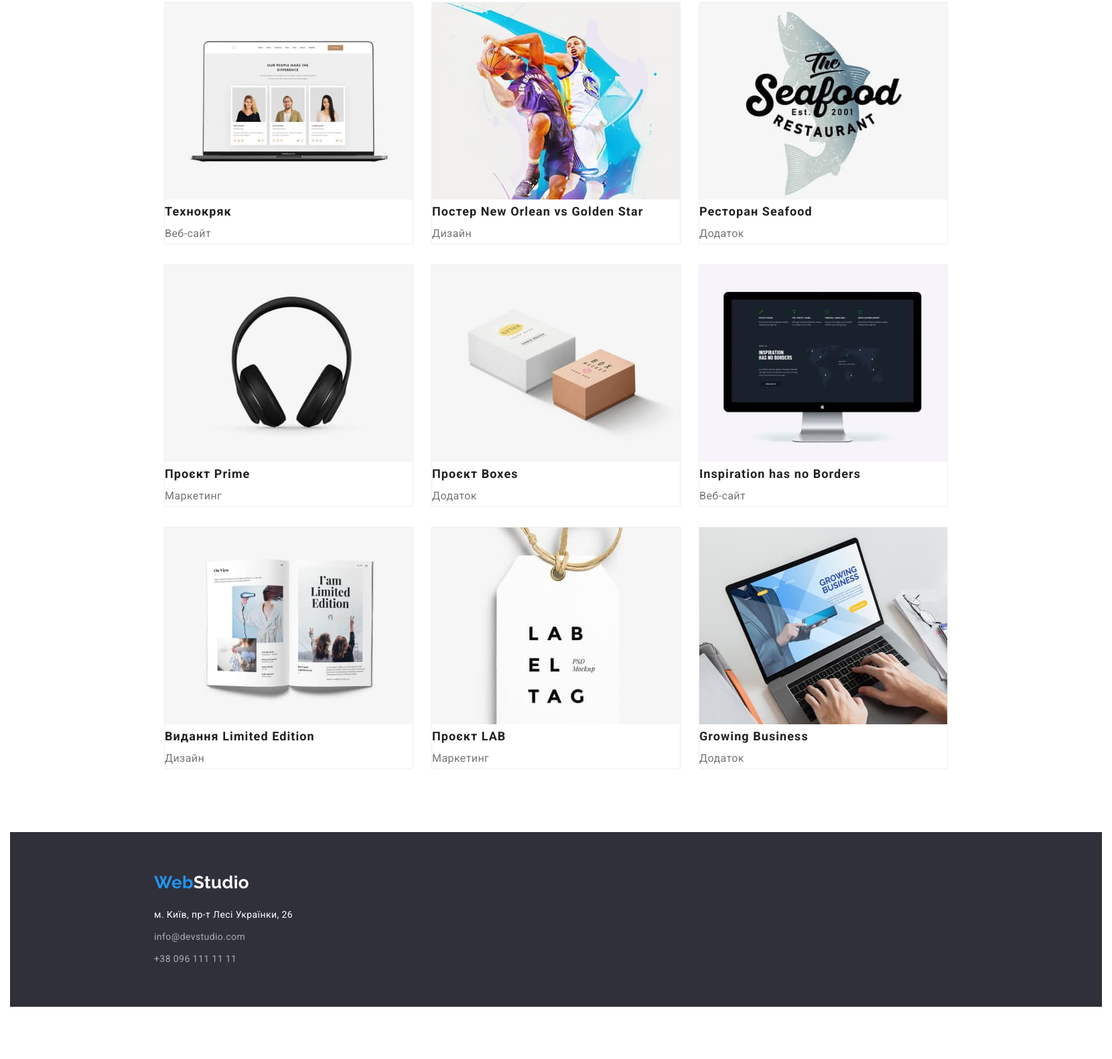
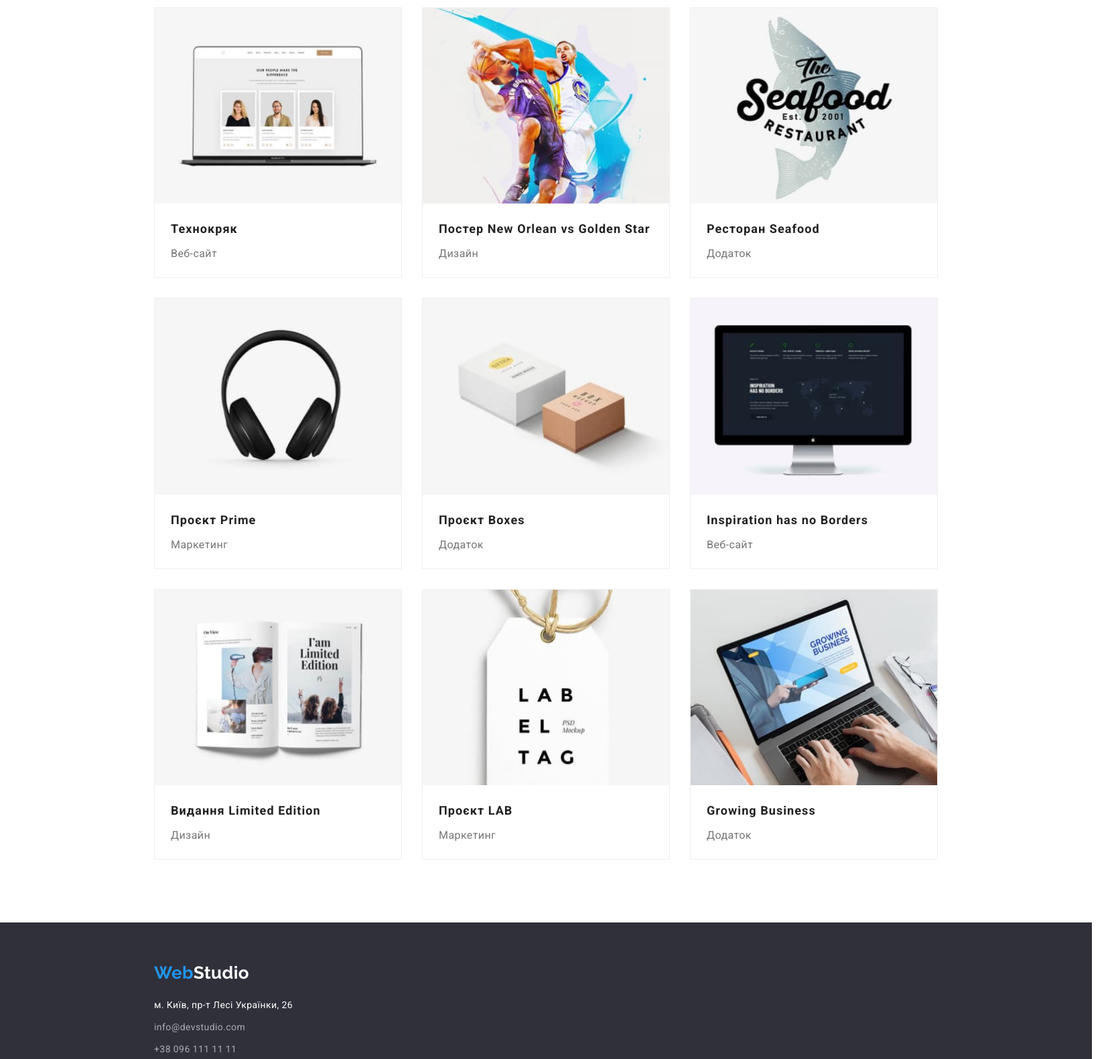
Before and after one commit to AlexeyVorobyov95/goit-markup-hw-03, a plain HTML site: page portfolio.html in a window 1280 px wide. Shown: the part 264-1846 px from the top of the page at 67% size, 1660 px wide, since content can reach past the window. Before the commit the page ends 1768 px from the top, so only its background shows below. Drawn offline with nearby package versions, Linux system fonts and the light colour scheme.

Commit message:
Обновил 1.2

```diff
--- a/css/styles.css
+++ b/css/styles.css
@@ -14,11 +14,6 @@
 }
 
 .page {
-width: 1630px;
-padding-left: 15px;
-padding-right: 15px;
-margin-right: auto;
-margin-left: auto;
 font-family: var(--main-font);
 font-size: 14px;
 line-height: calc(24 / 14);
@@ -66,10 +61,14 @@ color: var(--accent-color);
 }
 
 .header {
+width: 1630px;
+margin-left: auto;
+margin-right: auto;
+padding-left: 15px;
+padding-right: 15px;
 border-bottom: 1px solid #ECECEC;
 }
 
-.header,
 .nav-list-link,
 .link,
 .contacts-link {
@@ -79,7 +78,12 @@ letter-spacing: 0.02em;
 color: var(--secondary-text-colar);
 }
 
-.hero {
+.section.hero {
+width: 1630px;
+margin-left: auto;
+margin-right: auto;
+padding-left: 15px;
+padding-right: 15px;
 background-color: var(--bg-colar);
 padding-top: 200px;
 padding-bottom: 200px;
@@ -134,6 +138,11 @@ text-align: center;
 }
 
 .section {
+width: 1630px;
+margin-left: auto;
+margin-right: auto;
+padding-left: 15px;
+padding-right: 15px;
 padding-bottom: 94px;
 padding-top: 94px;
 }
@@ -186,6 +195,11 @@ height: auto;
 }
 
 .section.team {
+width: 1630px;
+margin-left: auto;
+margin-right: auto;
+padding-left: 15px;
+padding-right: 15px;
 background: var(--bg-team-colar);
 
 }
@@ -206,7 +220,7 @@ font-weight: 500;
 font-size: 16px;
 line-height: calc(19 / 16);
 color: var(--secondary-text-colar);
-margin-top: 30px;
+padding-top: 30px;
 margin-bottom: 10px;
 text-align: center;
 }
@@ -219,6 +233,11 @@ padding-bottom: 30px;
 }
 
 .footer {
+width: 1630px;
+margin-right: auto;
+margin-left: auto;
+padding-left: 15px;
+padding-right: 15px;
 background-color: var(--bg-colar);
 padding-top: 60px;
 padding-bottom: 60px;
@@ -255,7 +274,6 @@ font-style: normal;
 font-weight: 500;
 font-size: 16px;
 line-height: calc(26 / 16);
-/* text-align: center; */
 color: var(--auxiliary-text-colar);
 background-color: var(--accent-color);
 box-shadow: 0px 3px 1px rgba(0, 0, 0, 0.1), 0px 1px 2px rgba(0, 0, 0, 0.08), 0px 2px 2px rgba(0, 0, 0, 0.12);
@@ -270,7 +288,6 @@ font-family: 'Roboto';
 font-weight: 500;
 font-size: 16px;
 line-height: calc(26 / 16);
-/* text-align: center; */
 color: var(--secondary-text-colar);
 background-color: var(--auxiliary-text-colar);
 border-radius: 4px;
@@ -285,6 +302,7 @@ font-size: 18px;
 line-height: calc(36 / 18);
 letter-spacing: 0.06em;
 color: var(--secondary-text-colar);
+margin-bottom: 4px;
 }
 
 .works-text {
@@ -368,22 +386,18 @@ margin-right: 8px;
 margin-right: 8px;
 }
 
+.works-container {
+padding: 20px 24px 20px 24px;
+}
+
 .works-list {
-width: 1170px;
-align-items: center;
-margin-left: auto;
-margin-right: auto;
-padding-left: 15px;
-padding-right: 15px;
 display: flex;
 flex-wrap: wrap;
-justify-content: center;
+gap: 30px;
 }
 
 .works-img {
 width: 370px;
-margin-right: auto;
-margin-bottom: 30px;
 background: #FFFFFF;
 border: 1px solid #EEEEEE;
 }
--- a/portfolio.html
+++ b/portfolio.html
@@ -18,8 +18,8 @@ initial-scale=1.0"
 
   <link
     rel="stylesheet"
-      href="https://cdnjs.cloudflare.com/ajax/libs/normalize/8.0.1/normalize.min.css"
-      integrity="sha512-NhSC1YmyruXifcj/KFRWoC561YpHpc5Jtzgvbuzx5VozKpWvQ+4nXhPdFgmx8xqexRcpAglTj9sIBWINXa8x5w=="
+    href="https://cdnjs.cloudflare.com/ajax/libs/modern-normalize/1.1.0/modern-normalize.min.css"
+    integrity="sha512-wpPYUAdjBVSE4KJnH1VR1HeZfpl1ub8YT/NKx4PuQ5NmX2tKuGu6U/JRp5y+Y8XG2tV+wKQpNHVUX03MfMFn9Q=="
     crossorigin="anonymous"
     referrerpolicy="no-referrer"
   />
@@ -60,7 +60,7 @@ initial-scale=1.0"
       <!-- Фільтр -->
       <section class="section">
         <div class="container">
-        <h2 class="visually-hidden" hidden>Фільтр</h2>
+        <h1 class="visually-hidden" hidden>Фільтр</h2>
         <ul class="filters-portfolio-list list">
           <li class="filters-portfolio-link-all">
             <button class="filters-portfolio-button-all" type="button">
@@ -99,8 +99,10 @@ initial-scale=1.0"
               width="370"
               height="294"
             />
+            <div class="works-container">
               <h3 class="works-headline">Технокряк</h3>
               <p class="works-text">Веб-сайт</p>
+            </div>
           </li>
           <li class="works-img">
             <img class="img"
@@ -109,8 +111,11 @@ initial-scale=1.0"
               width="370"
               height="294"
             />
-            <h3 class="works-headline">Постер New Orlean vs Golden Star</h3>
+            <div class="works-container">
+              <h3 class="works-headline">Постер New Orlean
+                vs Golden Star</h3>
                 <p class="works-text">Дизайн</p>
+            </div>
           </li>
           <li class="works-img">
             <img class="img"
@@ -119,8 +124,10 @@ initial-scale=1.0"
               width="370"
               height="294"
             />
+            <div class="works-container">
               <h3 class="works-headline">Ресторан Seafood</h3>
               <p class="works-text">Додаток</p>
+            </div>
           </li>
           <li class="works-img">
             <img class="img"
@@ -129,8 +136,10 @@ initial-scale=1.0"
               width="370"
               height="294"
             />
+            <div class="works-container">
               <h3 class="works-headline">Проєкт Prime</h3>
               <p class="works-text">Маркетинг</p>
+            </div>
           </li>
           <li class="works-img">
             <img class="img"
@@ -139,8 +148,10 @@ initial-scale=1.0"
               width="370"
               height="294"
             />
+            <div class="works-container">
               <h3 class="works-headline">Проєкт Boxes</h3>
               <p class="works-text">Додаток</p>
+            </div>
           </li>
           <li class="works-img">
             <img class="img"
@@ -149,8 +160,10 @@ initial-scale=1.0"
               width="370"
               height="294"
             />
+            <div class="works-container">
               <h3 class="works-headline">Inspiration has no Borders</h3>
               <p class="works-text">Веб-сайт</p>
+            </div>
           </li>
           <li class="works-img">
             <img class="img"
@@ -159,8 +172,11 @@ initial-scale=1.0"
               width="370"
               height="294"
             />
-            <h3 class="works-headline">Видання Limited Edition</h3>
+            <div class="works-container">
+              <h3 class="works-headline">Видання Limited
+                Edition</h3>
                 <p class="works-text">Дизайн</p>
+            </div>
           </li>
           <li class="works-img">
             <img class="img"
@@ -169,8 +185,10 @@ initial-scale=1.0"
               width="370"
               height="294"
             />
+            <div class="works-container">
               <h3 class="works-headline">Проєкт LAB</h3>
               <p class="works-text">Маркетинг</p>
+            </div>
           </li>
           <li class="works-img">
             <img class="img"
@@ -179,8 +197,10 @@ initial-scale=1.0"
               width="370"
               height="294"
             />
+            <div class="works-container">
               <h3 class="works-headline">Growing Business</h3>
               <p class="works-text">Додаток</p>
+            </div>
           </li>
         </ul>
       </div>
```
Also changed, not shown: index.html (+1 -1 lines). Lines whose indentation alone changed are shown as unchanged.
